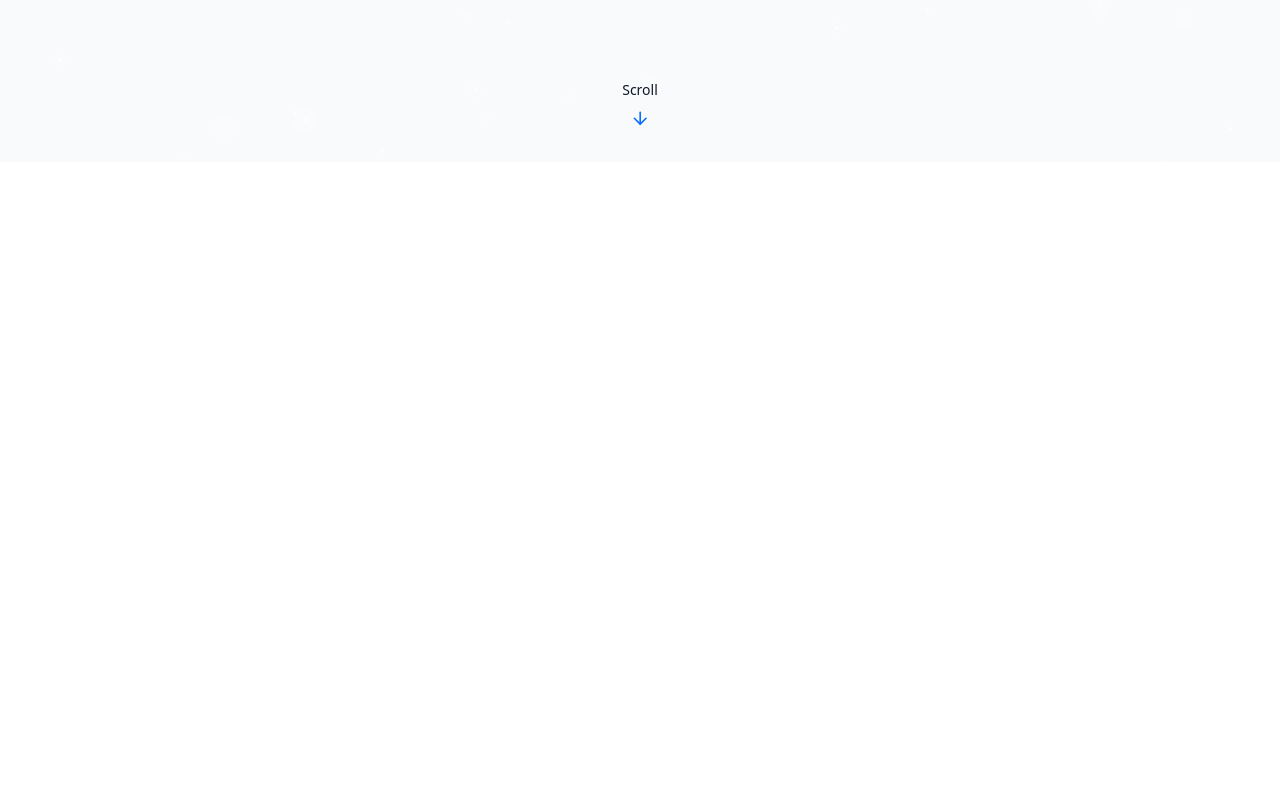
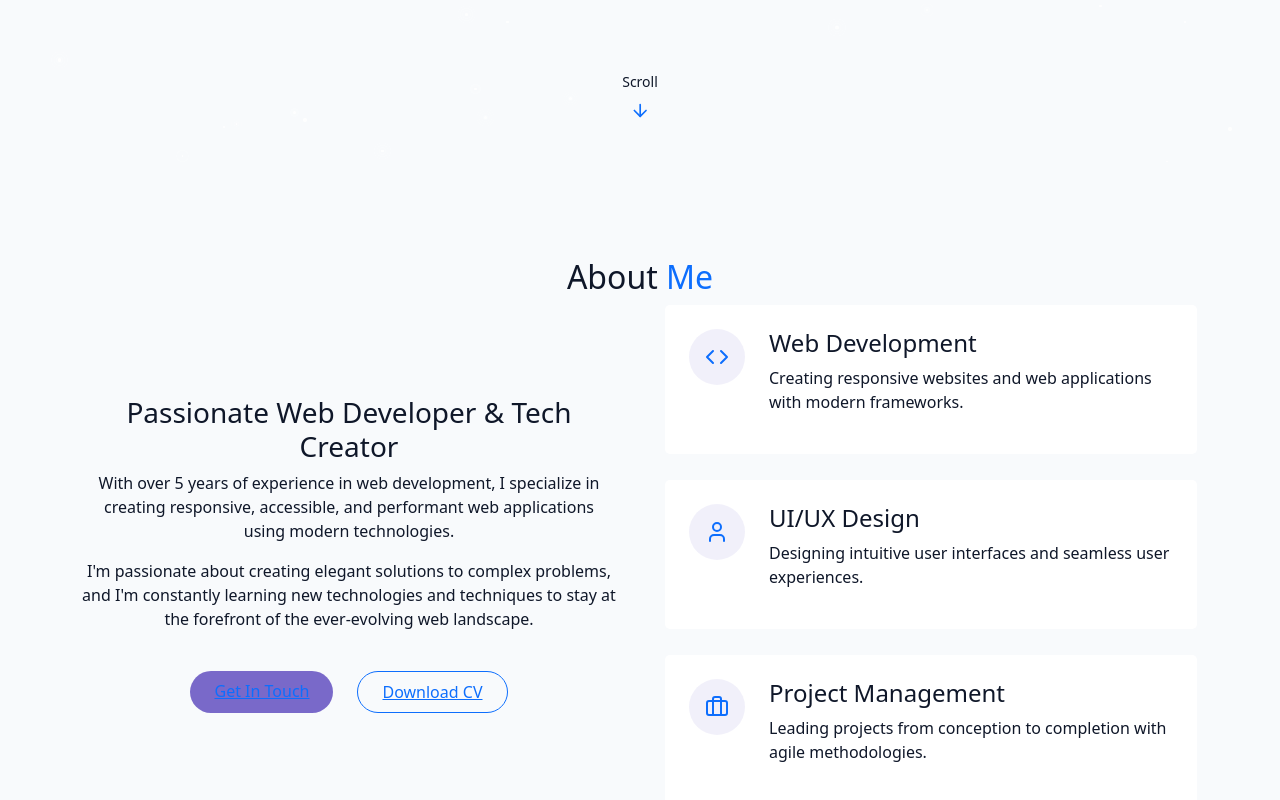
Before and after one commit to pshegde123/portfolio25, a React (Vite) app: page / in a window 1280 px wide. Shown: the part 638-1438 px from the top of the page. Before the commit the page ends 800 px from the top, so only its background shows below. Built offline with nearby package versions, Linux system fonts and the light colour scheme; a web font is replaced by a local one.

Commit message:
added aboutsection first draft

```diff
--- /dev/null
+++ b/src/components/AboutSection.jsx
@@ -0,0 +1,95 @@
+import { Briefcase, Code, User } from "lucide-react";
+
+export const AboutSection = () => {
+    return (
+        <section id="about" className="py-24 px-4 relative">
+            {" "}
+            <div className="container mx-auto max-w-5xl">
+                <h2 className="text-3xl md:text-4xl font-bold mb-12 text-center">
+                    About <span className="text-primary"> Me</span>
+                </h2>
+
+                <div className="grid grid-cols-1 md:grid-cols-2 gap-12 items-center">
+                    <div className="space-y-6">
+                        <h3 className="text-2xl font-semibold">
+                            Passionate Web Developer & Tech Creator
+                        </h3>
+
+                        <p className="text-muted-foreground">
+                            With over 5 years of experience in web development, I specialize
+                            in creating responsive, accessible, and performant web
+                            applications using modern technologies.
+                        </p>
+
+                        <p className="text-muted-foreground">
+                            I'm passionate about creating elegant solutions to complex
+                            problems, and I'm constantly learning new technologies and
+                            techniques to stay at the forefront of the ever-evolving web
+                            landscape.
+                        </p>
+
+                        <div className="flex flex-col sm:flex-row gap-4 pt-4 justify-center">
+                            <a href="#contact" className="cosmic-button">
+                                {" "}
+                                Get In Touch
+                            </a>
+
+                            <a
+                                href=""
+                                className="px-6 py-2 rounded-full border border-primary text-primary hover:bg-primary/10 transition-colors duration-300"
+                            >
+                                Download CV
+                            </a>
+                        </div>
+                    </div>
+
+                    <div className="grid grid-cols-1 gap-6">
+                        <div className="gradient-border p-6 card-hover">
+                            <div className="flex items-start gap-4">
+                                <div className="p-3 rounded-full bg-primary/10">
+                                    <Code className="h-6 w-6 text-primary" />
+                                </div>
+                                <div className="text-left">
+                                    <h4 className="font-semibold text-lg"> Web Development</h4>
+                                    <p className="text-muted-foreground">
+                                        Creating responsive websites and web applications with
+                                        modern frameworks.
+                                    </p>
+                                </div>
+                            </div>
+                        </div>
+                        <div className="gradient-border p-6 card-hover">
+                            <div className="flex items-start gap-4">
+                                <div className="p-3 rounded-full bg-primary/10">
+                                    <User className="h-6 w-6 text-primary" />
+                                </div>
+                                <div className="text-left">
+                                    <h4 className="font-semibold text-lg">UI/UX Design</h4>
+                                    <p className="text-muted-foreground">
+                                        Designing intuitive user interfaces and seamless user
+                                        experiences.
+                                    </p>
+                                </div>
+                            </div>
+                        </div>
+                        <div className="gradient-border p-6 card-hover">
+                            <div className="flex items-start gap-4">
+                                <div className="p-3 rounded-full bg-primary/10">
+                                    <Briefcase className="h-6 w-6 text-primary" />
+                                </div>
+
+                                <div className="text-left">
+                                    <h4 className="font-semibold text-lg">Project Management</h4>
+                                    <p className="text-muted-foreground">
+                                        Leading projects from conception to completion with agile
+                                        methodologies.
+                                    </p>
+                                </div>
+                            </div>
+                        </div>
+                    </div>
+                </div>
+            </div>
+        </section>
+    );
+};
--- a/src/components/HeroSection.jsx
+++ b/src/components/HeroSection.jsx
@@ -33,11 +33,11 @@
                     <h3 id="scramble" className="text-4xl md:text-6xl font-bold tracking-tight">
                     </h3>
 
-                    <p id="myInfo" className="text-lg md:text-xl text-muted-foreground max-2-2xl mx-auto opacity-1 animate-fade-in-delay-4">
+                    <p id="myInfo" className="text-lg md:text-xl text-muted-foreground max-2-2xl mx-auto opacity-1 animate-fade-in-delay-3">
                         I build interfaces that are both beautiful and functional.
                     </p>
 
-                    <div className="pt-4">
+                    <div className="pt-4 opacity-1 animate-fade-in-delay-4">
                         <a href="#projects" className="cosmic-button">
                             View My Work
                         </a>
--- a/src/pages/Home.jsx
+++ b/src/pages/Home.jsx
@@ -1,3 +1,4 @@
+import { AboutSection } from "../components/AboutSection"
 import HeroSection from "../components/HeroSection"
 import Navbar from "../components/Navbar"
 import { StarBackground } from "../components/StarBackground"
@@ -17,6 +18,7 @@
             {/* Main Content */}
             <main>
                 <HeroSection />
+                <AboutSection />
             </main>
 
             {/* Footer */}
```
